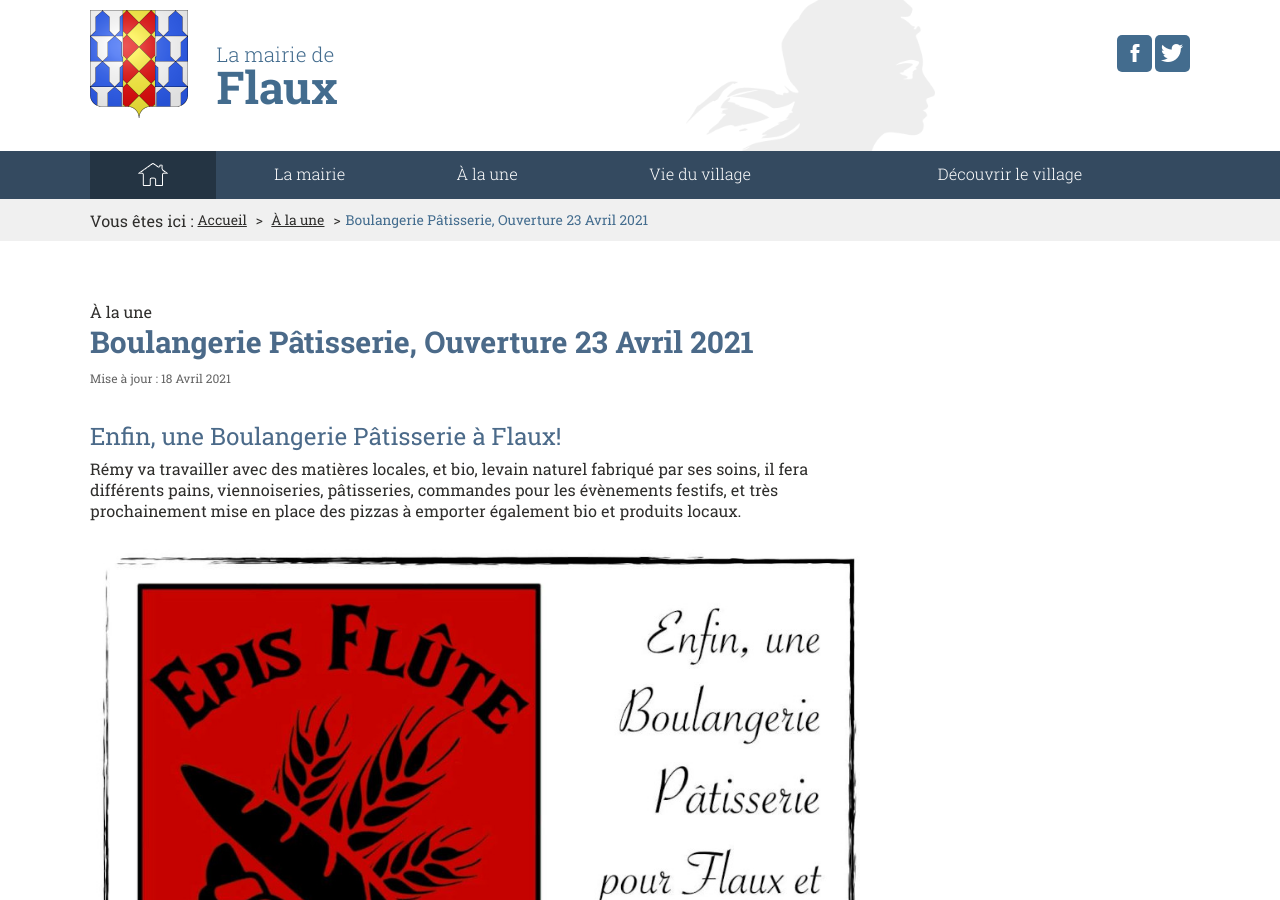
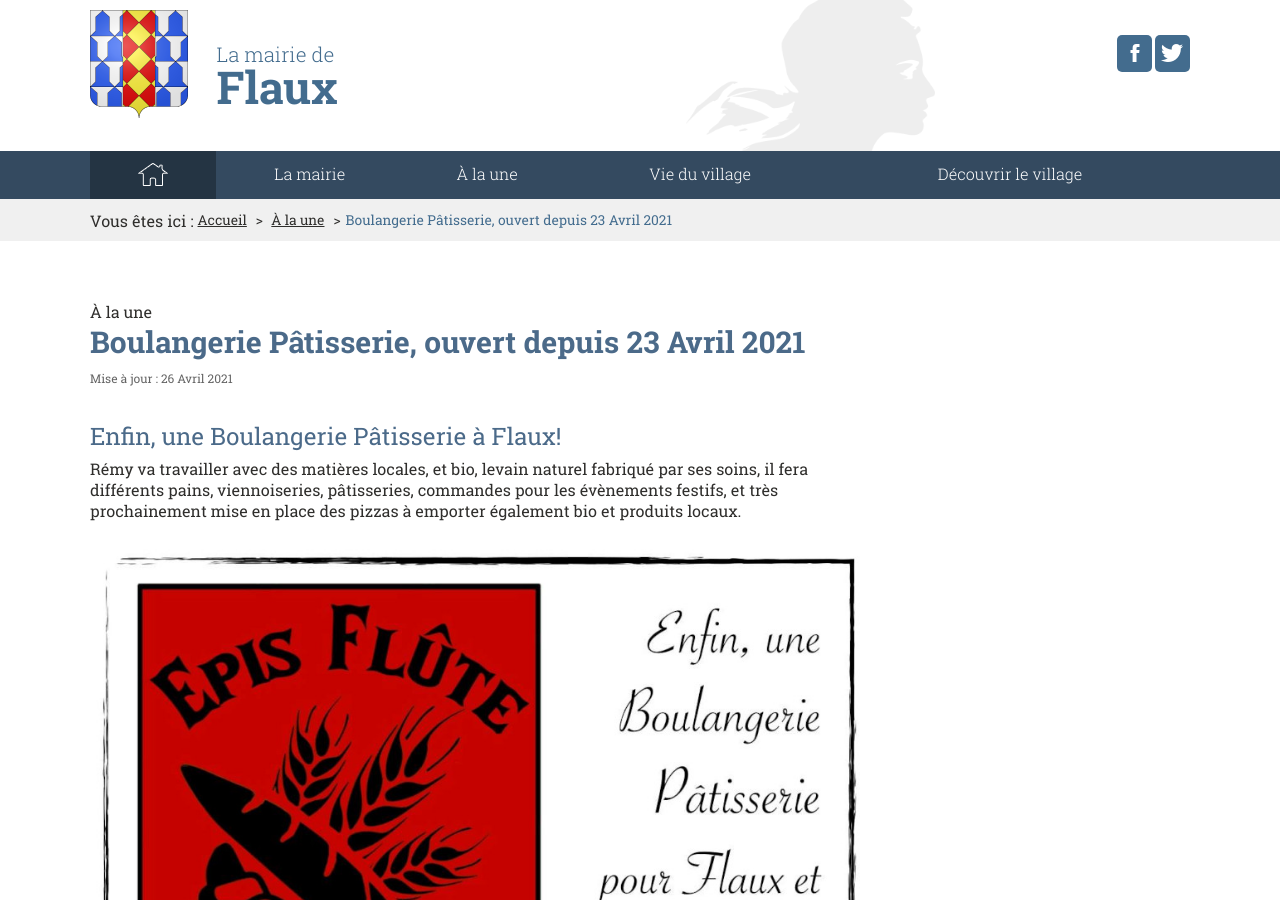
Before and after one commit to Flaux-Village/flaux-village.github.io, a Jekyll site: the page built from _actualites/boulangerie.md, in a window 1280 px wide and 900 px high. Built offline with Jekyll 4.4.1, drawn with Linux system fonts in a browser that asks for light colours; some of the changed text lies outside the part shown.

Commit message:
Update boulangerie.md

```diff
--- a/_actualites/boulangerie.md
+++ b/_actualites/boulangerie.md
@@ -3,11 +3,11 @@ layout: page
 titre: Actualités | Epis Flûte, Boulangerie Pâtisserie
 description: Boulangerie
 keywords: mairie, commune, flaux, gard, actualités
-titre_page: Boulangerie Pâtisserie, Ouverture 23 Avril 2021
+titre_page: Boulangerie Pâtisserie, ouvert depuis 23 Avril 2021
 section: À la une
 addresse_section: /actualites.html
-date_texte: 18 Avril 2021
-date: 2021-04-18
+date_texte: 26 Avril 2021
+date: 2021-04-26
 
 introduction:
 ---
```
